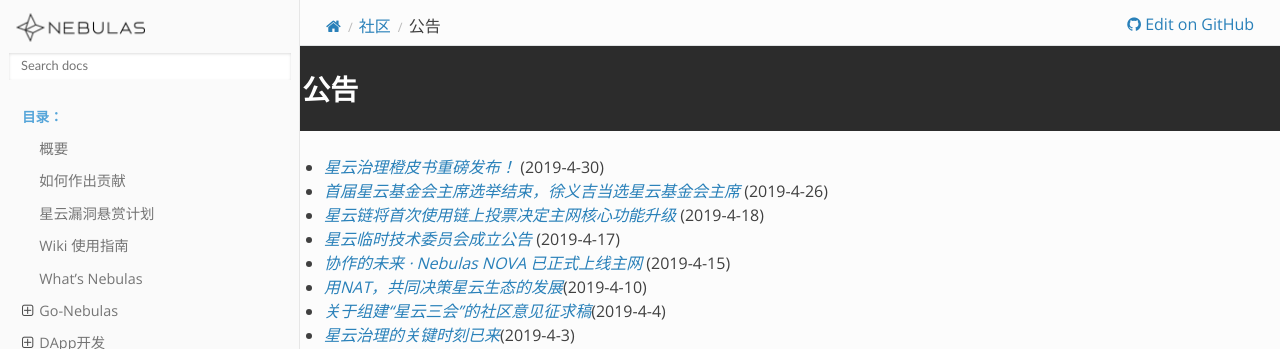
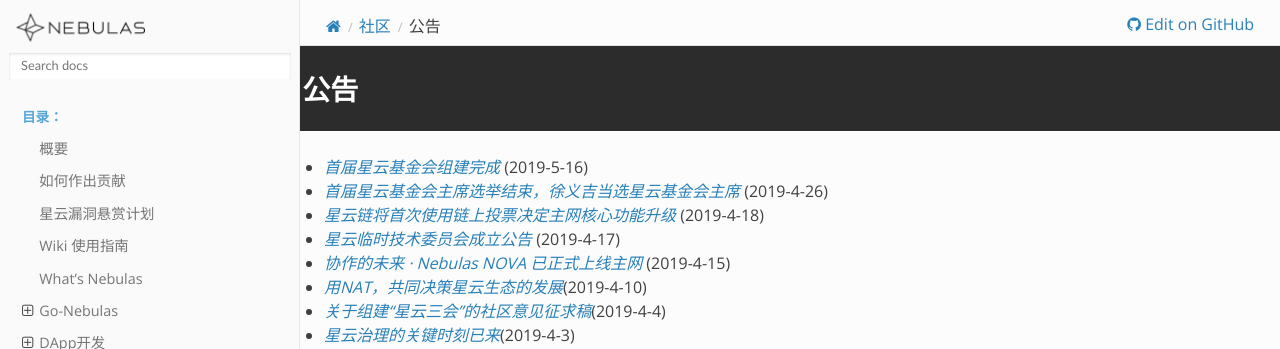
Before and after one commit to nebulasio/nebdocs, a Sphinx documentation site: the page built from docs/community/announcement.md, in a window 1280 px wide and 900 px high. Shown: the top 349 px of the window. Built offline with Sphinx 7.4.7 and the Read the Docs theme 2.0.0, drawn with Linux system fonts in a browser that asks for light colours; pages that are not in the unit, such as notebooks, are missing from menus.

Commit message:
Update announcement.md

```diff
--- a/docs/community/announcement.md
+++ b/docs/community/announcement.md
@@ -1,6 +1,6 @@
 # 公告
 
-- *[星云治理橙皮书重磅发布！](https://blog.nebulas.io/2019/05/01/orange-papernebulas-community-governance-autonomous-metanet-published/)* (2019-4-30)
+- *[首届星云基金会组建完成](https://blog.nebulas.io/2019/05/16/the-first-nebulas-foundation-was-completed/)* (2019-5-16)
 - *[首届星云基金会主席选举结束，徐义吉当选星云基金会主席](https://blog.nebulas.io/2019/04/26/the-election-of-the-first-chairman-of-the-nebulas-foundation-is-over-hitters-xu-has-been-chosen-as-the-chairman-of-the-first-nebulas-foundation/)* (2019-4-26)
 - *[星云链将首次使用链上投票决定主网核心功能升级](https://blog.nebulas.io/2019/04/18/nebulas-will-first-time-upgrade-the-mainnet-core-function-by-on-chain-voting/)* (2019-4-18)
 - *[星云临时技术委员会成立公告](https://blog.nebulas.io/2019/04/17/temporary-nebulas-technical-committee/)* (2019-4-17)
```
